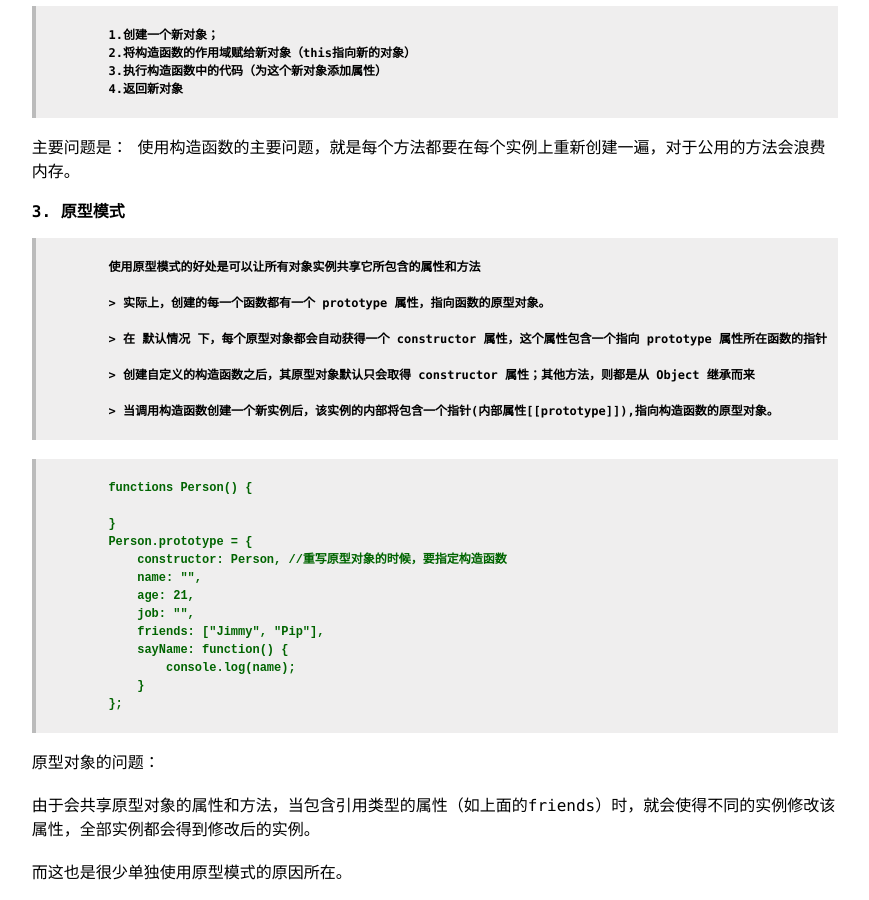
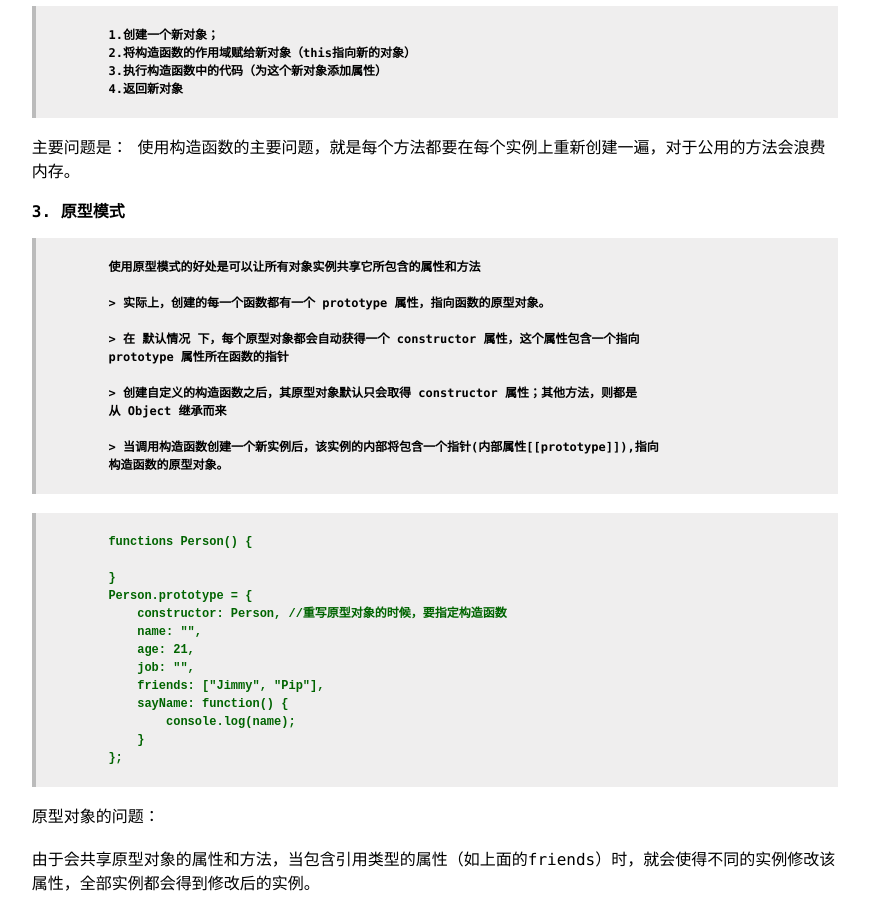
Before and after one commit to xiezhm3/xiezhm3.github.iot, a Jekyll site: the page object_oriented_js.html, which Jekyll copies as it is, in a window 1280 px wide and 900 px high, scrolled down 940 px. Shown: the whole window, without its empty margins (205-1074 px from the left). Built offline with Jekyll 4.4.1, drawn with Linux system fonts in a browser that asks for light colours; some of the changed lines change nothing that is shown.

Commit message:
change the line.

```diff
--- a/object_oriented_js.html
+++ b/object_oriented_js.html
@@ -69,11 +69,14 @@
 
         > 实际上，创建的每一个函数都有一个 prototype 属性，指向函数的原型对象。
 
-        > 在 默认情况 下，每个原型对象都会自动获得一个 constructor 属性，这个属性包含一个指向 prototype 属性所在函数的指针
+        > 在 默认情况 下，每个原型对象都会自动获得一个 constructor 属性，这个属性包含一个指向
+        prototype 属性所在函数的指针
 
-        > 创建自定义的构造函数之后，其原型对象默认只会取得 constructor 属性；其他方法，则都是从 Object 继承而来
+        > 创建自定义的构造函数之后，其原型对象默认只会取得 constructor 属性；其他方法，则都是
+        从 Object 继承而来
 
-        > 当调用构造函数创建一个新实例后，该实例的内部将包含一个指针(内部属性[[prototype]]),指向构造函数的原型对象。
+        > 当调用构造函数创建一个新实例后，该实例的内部将包含一个指针(内部属性[[prototype]]),指向
+        构造函数的原型对象。
     </blockquote>
     <br>
     <pre>
```
